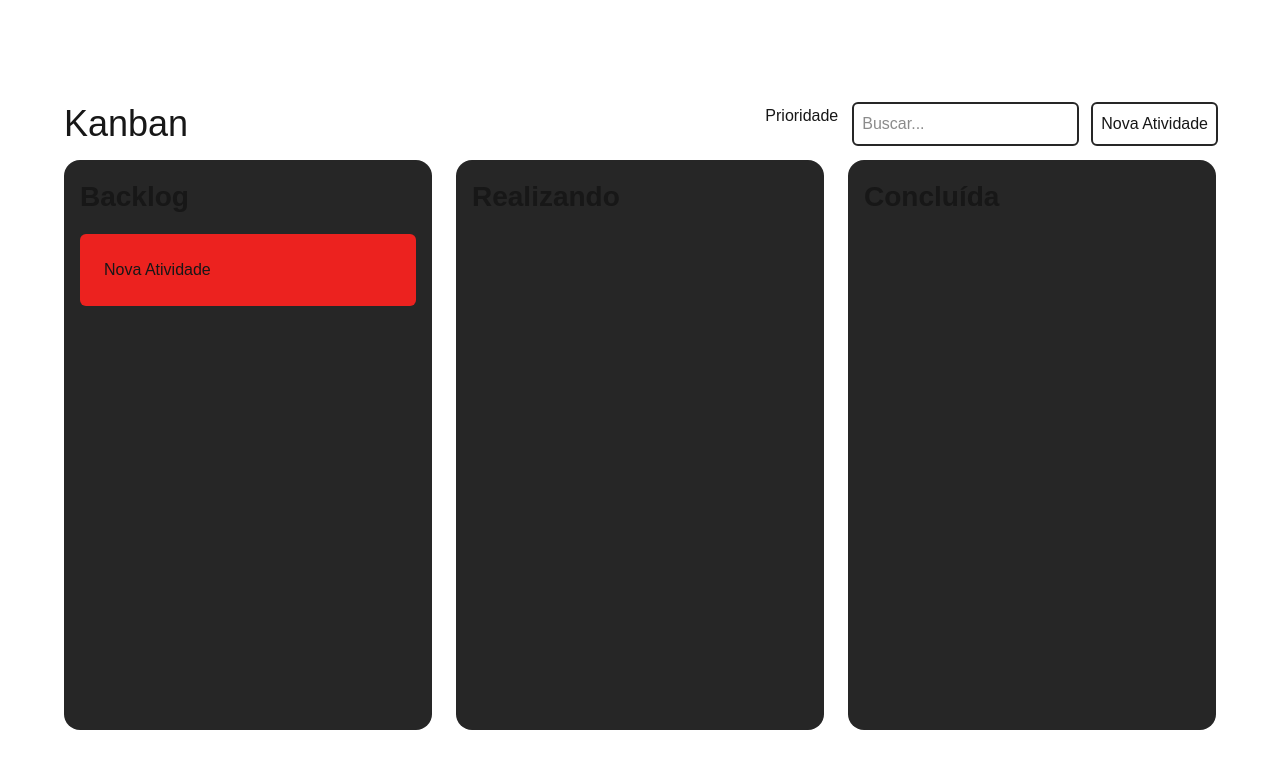
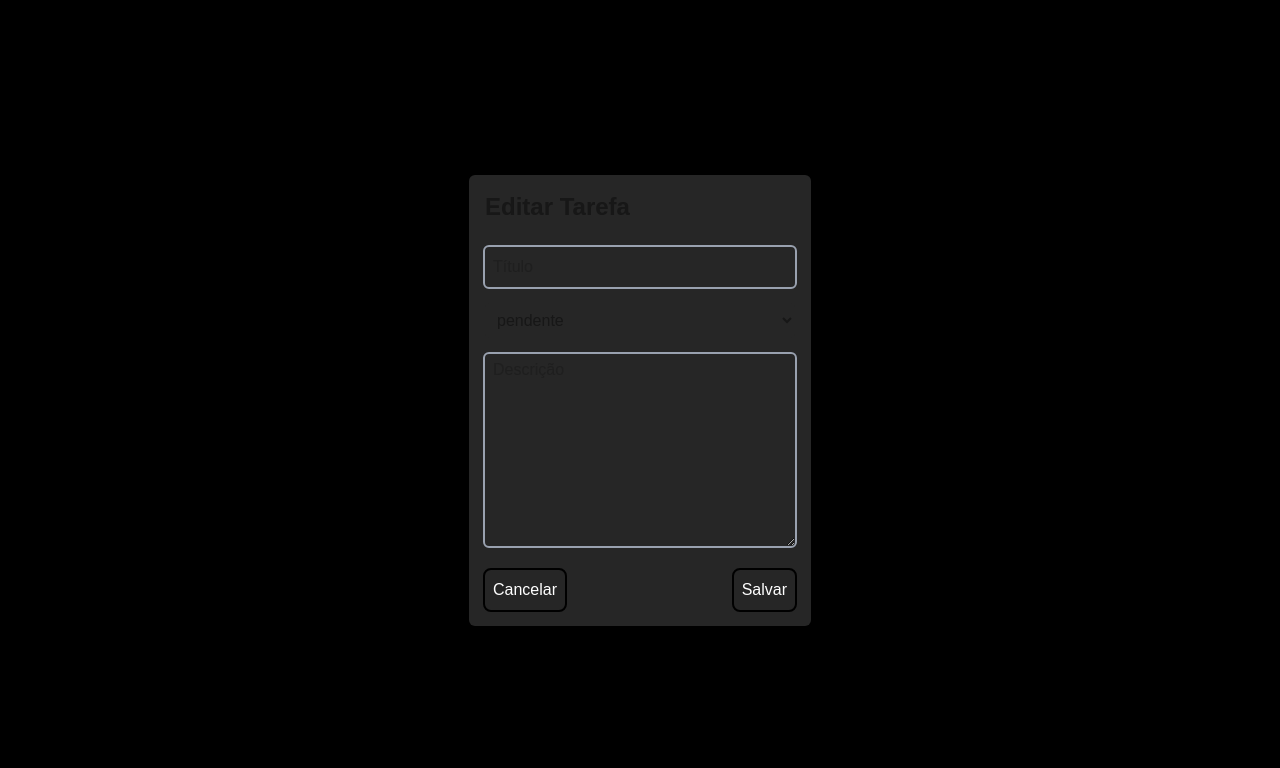
Before and after one commit to h3nrey/Kanban-es, a Next.js app: page / in a window 1280 px wide. Both pictures are taken after a click on the button "Nova Atividade". Shown: the top 768 px of the page. Built offline with nearby package versions, Linux system fonts and the light colour scheme.

Commit message:
FIX: the change of status inside of task page and the search

```diff
--- a/src/app/page.tsx
+++ b/src/app/page.tsx
@@ -24,19 +24,14 @@ export default function Home() {
     console.log("loading tasks");
   }
 
-  function addTask() {
+  function addTask(task: Task) {
     const tasks = window.localStorage.getItem('tasks');
 
-    const newTask = {
-      id: Math.floor(Math.random() * 1000),
-      title: 'Nova Atividade',
-      status: TaskStatus.PENDING
-    }
-
+    console.log(task);
     if (tasks) {
-      window.localStorage.setItem('tasks', JSON.stringify([...JSON.parse(tasks), newTask]));
+      window.localStorage.setItem('tasks', JSON.stringify([...JSON.parse(tasks), task]));
     } else {
-      window.localStorage.setItem('tasks', JSON.stringify([newTask]));
+      window.localStorage.setItem('tasks', JSON.stringify([task]));
     }
 
     loadTasks();
@@ -46,7 +41,7 @@ export default function Home() {
     setSearchText(text);
 
     if (text) {
-      setCurrTasks(tasks.filter(task => task.title.includes(text)));
+      setCurrTasks(tasks.filter(task => task.title.toLowerCase().includes(text.toLowerCase())));
     } else {
       setCurrTasks(tasks);
     }
@@ -56,11 +51,9 @@ export default function Home() {
       <div className="flex justify-between items-center">
         <h1 className="text-4xl">Kanban</h1>
         <div className="flex gap-4">
-          <span>Prioridade</span>
-
           <input type="text" placeholder="Buscar..." value={searchText} onChange={(e) => searchTasks(e.target.value)} className="outline-2 outline-gray p-2 rounded-sm" />
           <button
-            onClick={addTask}
+            onClick={() => setModalOpen(true)}
             className="p-2 bg-transparent rounded-sm outline-gray outline-2 hover:bg-gray cursor-pointer"
           >
             Nova Atividade
@@ -70,8 +63,8 @@ export default function Home() {
 
       <KanbanBoard tasks={currTasks} />
 
-      {modalOpen && task && (
-        <TaskModal task={task} saveTaskModal={editTask} closeModal={setModalOpen} />
+      {modalOpen && (
+        <TaskModal sendTaskData={addTask} canChangeStatus={true} closeModal={setModalOpen} />
       )}
     </div>
   );
--- a/src/app/task/[id]/page.tsx
+++ b/src/app/task/[id]/page.tsx
@@ -9,6 +9,7 @@ export default function TaskDetails() {
     const id = useParams().id;
     const [task, SetTask] = useState<Task | null>(null);
     const [modalOpen, setModalOpen] = useState(false);
+    const [currStatus, setCurrStatus] = useState(TaskStatus.PENDING);
     const router = useRouter();
 
     useEffect(() => {
@@ -16,11 +17,13 @@ export default function TaskDetails() {
         if (tasksData) {
             const tasks = JSON.parse(tasksData);
             const task = tasks.find((task: Task) => task.id === Number(id));
+            setCurrStatus(task.status);
             SetTask(task);
         }
     }, [])
 
-    function editTask(editedTask: { title: string, description: string | undefined }) {
+
+    function editTask(editedTask: Task) {
         const tasksData = window.localStorage.getItem('tasks');
         if (tasksData && task) {
             const tasks = JSON.parse(tasksData);
@@ -43,6 +46,7 @@ export default function TaskDetails() {
     }
 
     function updateTaskStatus(status: TaskStatus) {
+        setCurrStatus(status);
         const tasksData = window.localStorage.getItem('tasks');
         if (tasksData) {
             const tasks = JSON.parse(tasksData);
@@ -70,9 +74,13 @@ export default function TaskDetails() {
     return (
         <div className="flex flex-col gap-8">
             <div className="flex justify-between items-center">
-                <h1 className="font-bold text-4xl">{task?.title}</h1>
                 <div className="flex gap-4">
-                    <select name="" id="" onChange={(e) => updateTaskStatus(e.target.value as TaskStatus)} className="rounded-sm outline-2 px-2 outline-gray w-3xs cursor-pointer">
+                    <Button color="#262626" clickCallback={() => router.back()}>Voltar</Button>
+                    <h1 className="font-bold text-4xl">{task?.title}</h1>
+
+                </div>
+                <div className="flex gap-4">
+                    <select name="" id="" value={currStatus} onChange={(e) => updateTaskStatus(e.target.value as TaskStatus)} className="rounded-sm outline-2 px-2 outline-gray w-3xs cursor-pointer">
                         <option className="bg-gray cursor-pointer" value={TaskStatus.PENDING}>Pendente</option>
                         <option className="bg-gray cursor-pointer" value={TaskStatus.DOING}>Realilzando</option>
                         <option className="bg-gray cursor-pointer" value={TaskStatus.DONE}>Concluída</option>
--- a/src/components/TaskModal.tsx
+++ b/src/components/TaskModal.tsx
@@ -1,20 +1,26 @@
 import { useState } from "react";
-import { Task } from "./KanbanBoard";
+import { Task, TaskStatus } from "./KanbanBoard";
 import Button from "./Button";
 
 interface TaskModalProps {
-    sendTaskData: ({ title, description }: { title: string, description?: string }) => void;
+    taskId?: number;
+    sendTaskData: (task: Task) => void;
+    canChangeStatus?: boolean;
     closeModal: (isOpen: boolean) => void;
 }
-export default function TaskModal({ sendTaskData, closeModal }: TaskModalProps) {
+export default function TaskModal({ taskId, sendTaskData, closeModal, canChangeStatus }: TaskModalProps) {
     const [title, setTitle] = useState('');
     const [description, setDescription] = useState('');
+    const [status, setStatus] = useState(TaskStatus.PENDING);
 
     function saveTask() {
         sendTaskData({
-            title,
-            description
+            id: taskId ?? Math.floor(Math.random() * 1000),
+            title: title,
+            status: status,
+            description: description,
         })
+        closeModal(false);
     }
     return (
         <div className="fixed inset-0 bg-black bg-opacity-50 flex justify-center items-center">
@@ -25,6 +31,15 @@ export default function TaskModal({ sendTaskData, closeModal }: TaskModalProps)
                         className="p-2 outline-2 outline-gray-400 rounded-sm"
                         type="text"
                         placeholder="Título" onChange={(e) => setTitle(e.target.value)} />
+
+                    {canChangeStatus && (
+                        <select name="" id="" className="bg-gray p-2 rounded-sm" onChange={(e) => setStatus(e.target.value as TaskStatus)}>
+                            <option value={TaskStatus.PENDING} className="p-2">{TaskStatus.PENDING}</option>
+                            <option value={TaskStatus.DOING} className="p-2">{TaskStatus.DOING}</option>
+                            <option value={TaskStatus.DONE} className="p-2">{TaskStatus.DONE}</option>
+                        </select>
+                    )}
+
                     <textarea
                         name=""
                         id=""
```
